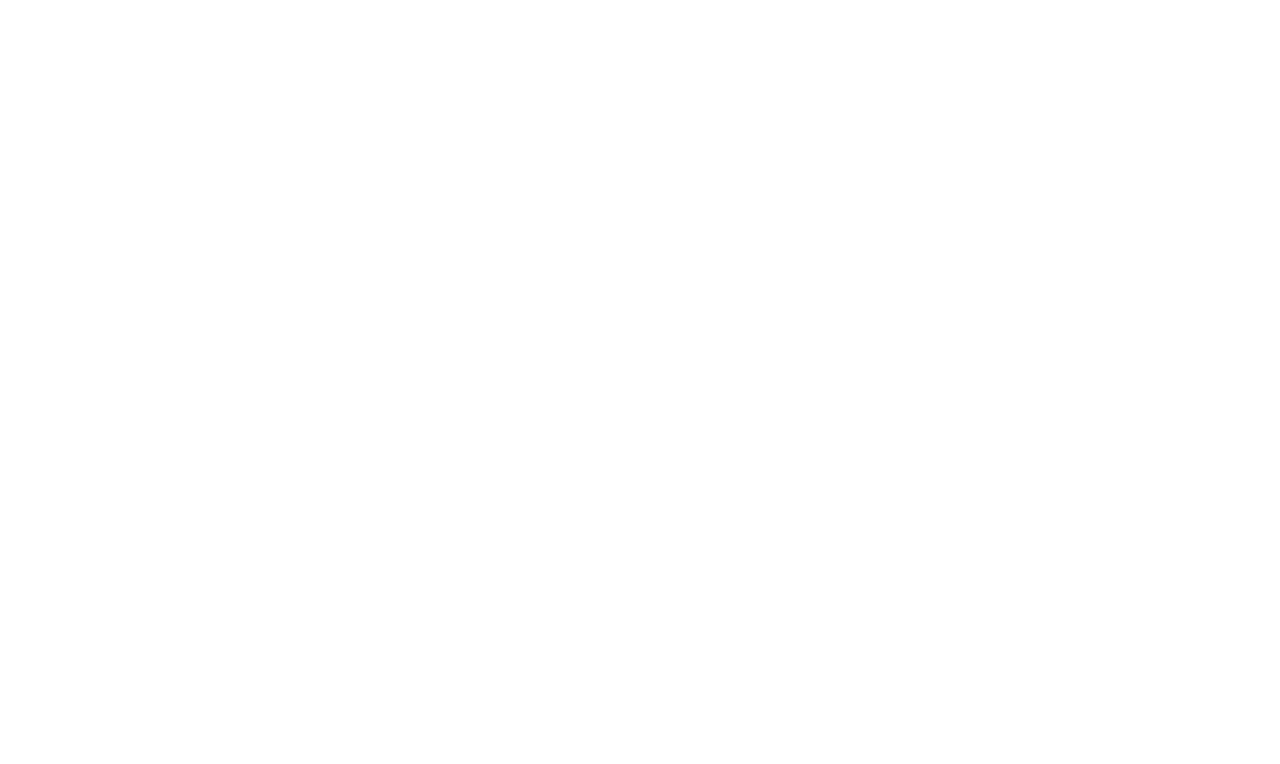
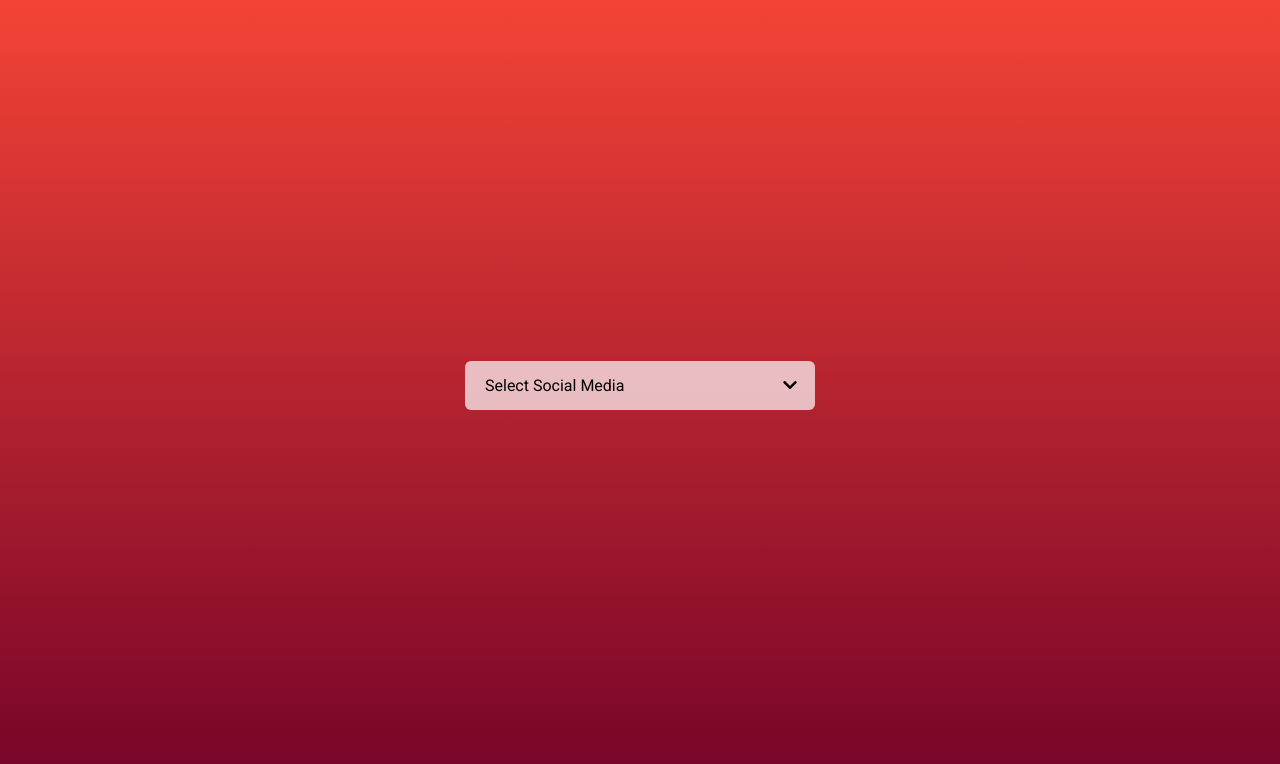
Before and after one commit to CJR85/social-media-select-menu, a plain HTML site: page index.html in a window 1280 px wide. Drawn offline with Linux system fonts and the light colour scheme.

Commit message:
Create select menu.

```diff
--- a/index.html
+++ b/index.html
@@ -11,5 +11,14 @@
     <link rel="stylesheet" href="style.css" />
     <title>Social Media Select Menu</title>
   </head>
-  <body></body>
+  <body>
+    <div class="hero">
+      <div class="selector">
+        <div id="selectField">
+          <p>Select Social Media</p>
+          <i class="fas fa-chevron-down"></i>
+        </div>
+      </div>
+    </div>
+  </body>
 </html>
--- a/style.css
+++ b/style.css
@@ -5,3 +5,33 @@
   padding: 0;
   font-family: 'Roboto', sans-serif;
 }
+
+.hero {
+  width: 100%;
+  height: 100vh;
+  background-image: linear-gradient(#f44336, #730228);
+  display: flex;
+  align-items: center;
+  justify-content: center;
+}
+
+.selector {
+  width: 350px;
+}
+
+#selectField {
+  width: 100%;
+  padding: 15px 20px;
+  margin-bottom: 30px;
+  box-sizing: border-box;
+  background: rgba(255, 255, 255, 0.7);
+  border-radius: 6px;
+  display: flex;
+  align-items: center;
+  justify-content: space-between;
+  cursor: pointer;
+}
+
+#selectField i {
+  width: 12px;
+}
```
